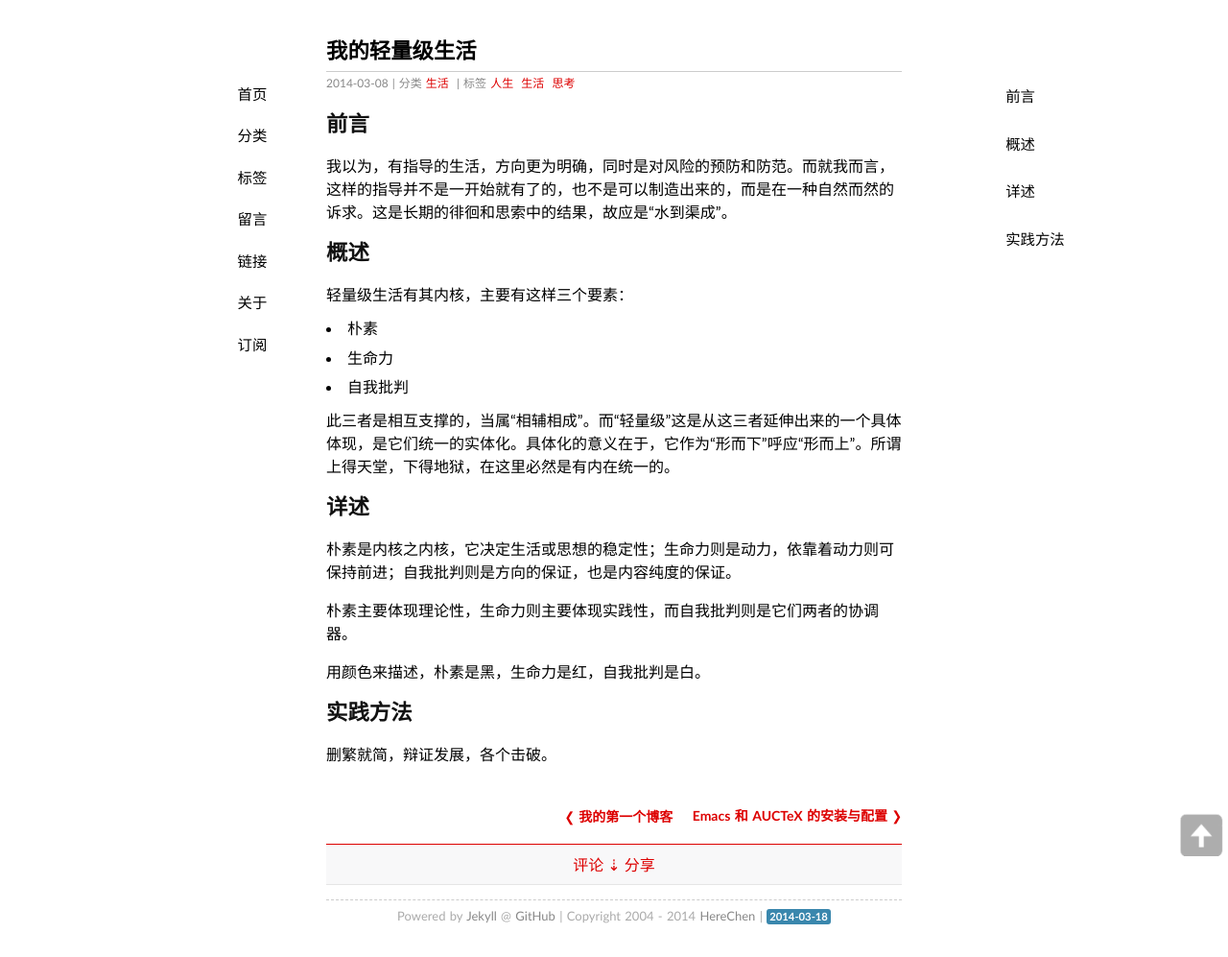
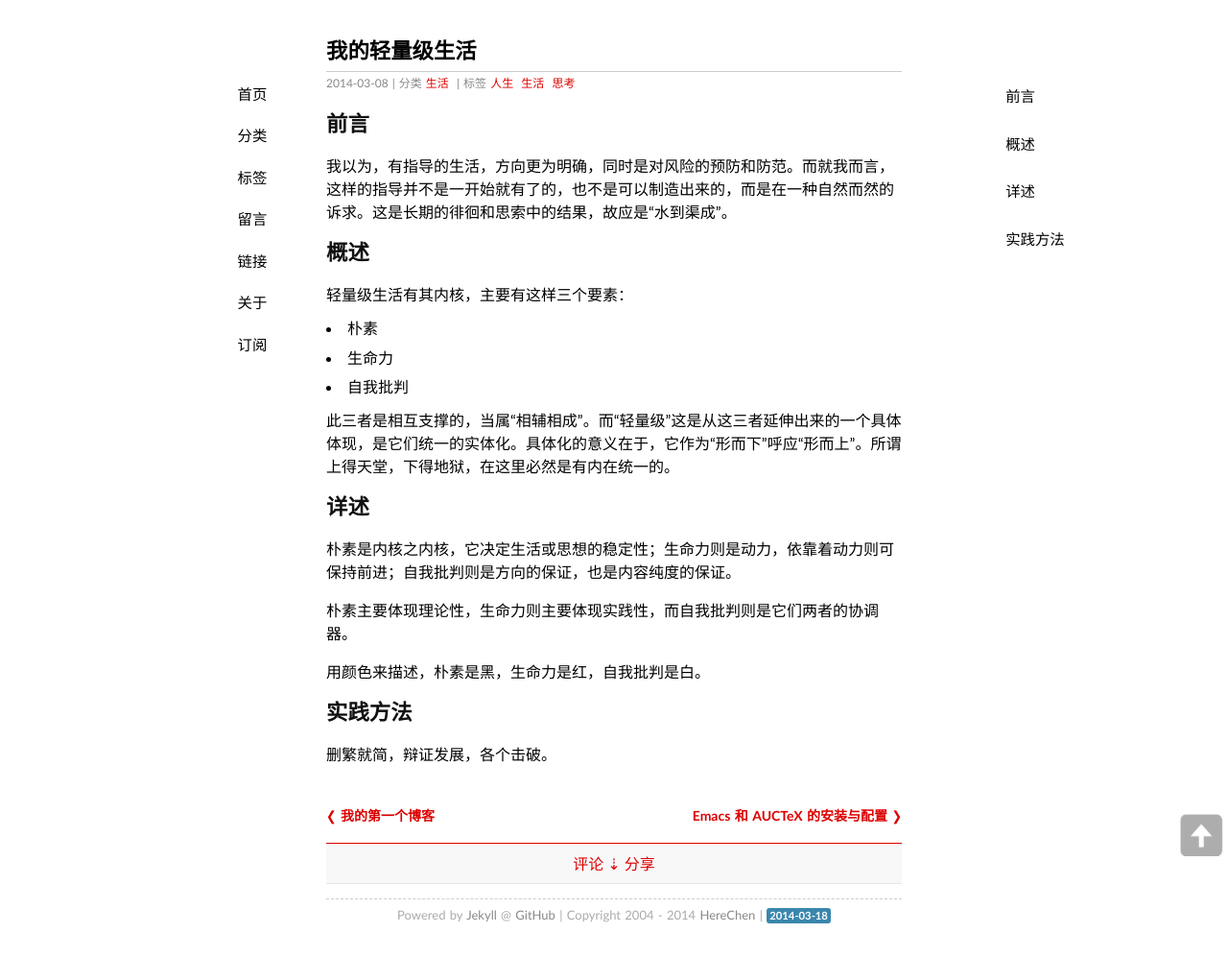
Before and after one commit to Xuezhiyuanlin/herechen.github.io, a Jekyll site: the page built from _posts/2014-03-08-my-lightly-life.md, in a window 1280 px wide. Shown: the whole page at 96% size. Built offline with Jekyll 4.4.1, drawn with Linux system fonts in a browser that asks for light colours; some web fonts are replaced; Markdown is read by kramdown in place of the engine named in the settings; comment, search, counter and statistics services are not loaded.

Commit message:
herechen

```diff
--- a/media/css/style.css
+++ b/media/css/style.css
@@ -58,8 +58,12 @@ blockquote p{margin:0;padding:.5em 0;}
 	color:#D0D0D0;
 }
 
+.pageNavLeft,.pageNavInvalidLeft{
+	float: left;
+}
+
 .pageNavRight,.pageNavInvalidRight{
-	float:right;
+	float: right;
 }
 
 
```
